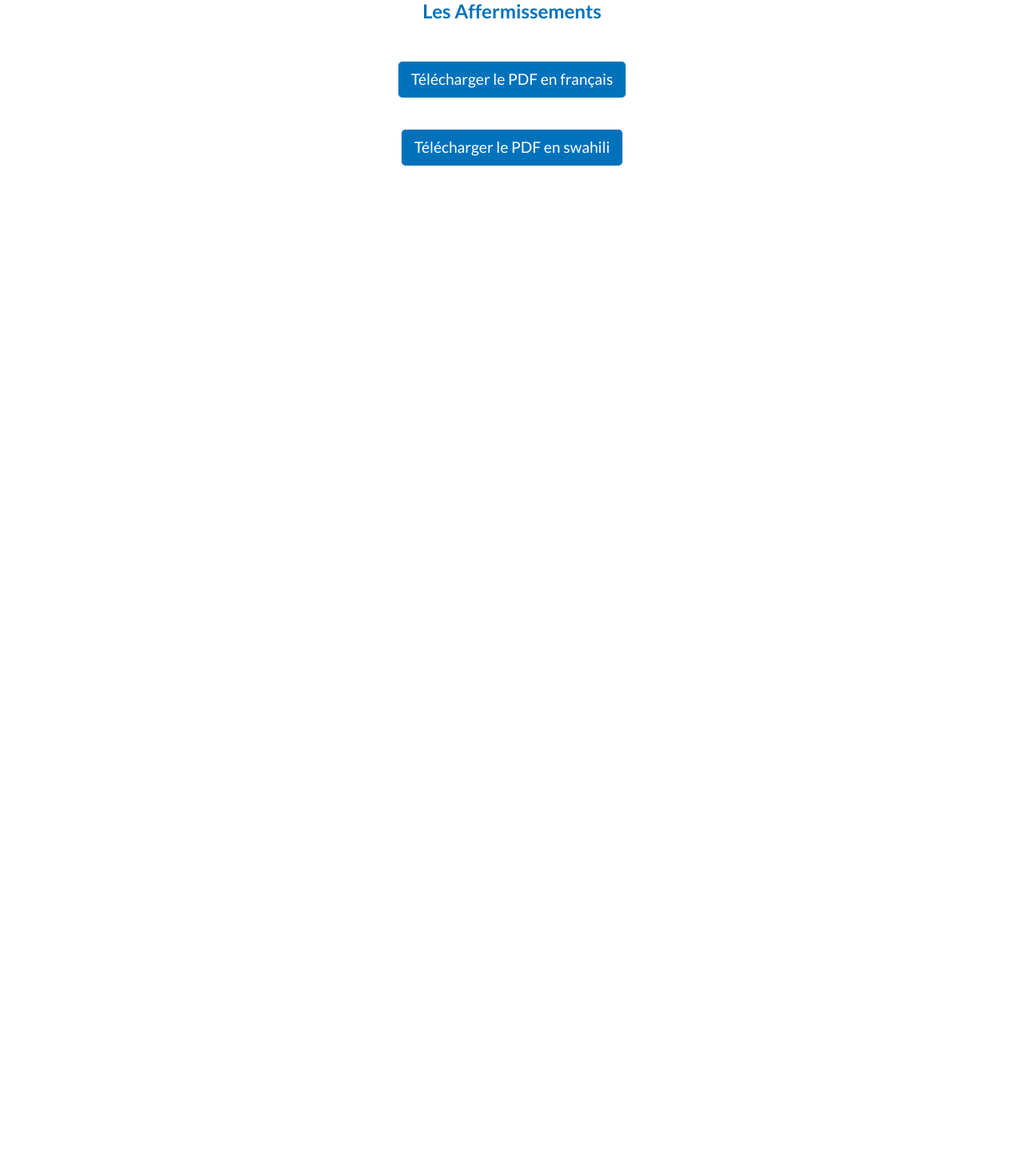
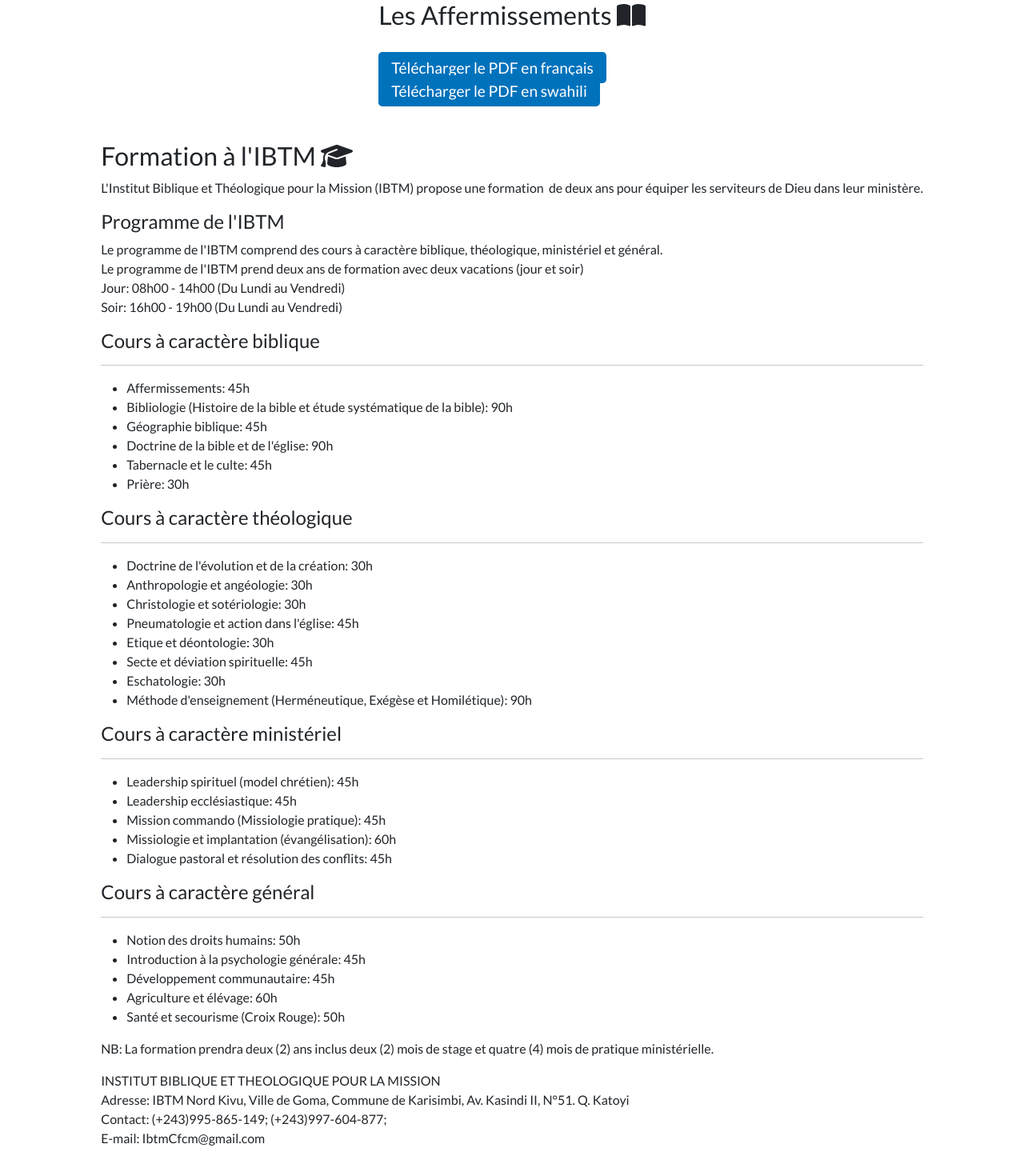
Before and after one commit to Olivier-Kango/cfcm, a React (Create React App) app: page /formation in a window 1280 px wide. Shown: the part 150-1620 px from the top of the page at 80% size. Before the commit the page ends 800 px from the top, so only its background shows below. Built offline with nearby package versions, Linux system fonts and the light colour scheme; a web font is replaced by a local one.

Commit message:
Formation

```diff
--- a/package.json
+++ b/package.json
@@ -3,9 +3,13 @@
   "version": "0.1.0",
   "private": true,
   "dependencies": {
+    "@fortawesome/fontawesome-svg-core": "^6.3.0",
+    "@fortawesome/free-solid-svg-icons": "^6.3.0",
+    "@fortawesome/react-fontawesome": "^0.2.0",
     "@testing-library/jest-dom": "^5.16.5",
     "@testing-library/react": "^13.4.0",
     "@testing-library/user-event": "^13.5.0",
+    "aos": "^2.3.4",
     "bootstrap": "^5.2.2",
     "moment": "^2.29.4",
     "moment-timezone": "^0.5.41",
--- a/src/components/Contact.js
+++ b/src/components/Contact.js
@@ -3,7 +3,17 @@ import '../styling/Contact.scss';
 
 const Contact = () => (
   <div className="contact">
-    Contact page under construction
+    <p>
+      Communauté de la Foi Chrétienne dans le Monde
+      <br />
+      Adresse: IBTM Nord Kivu, Ville de Goma, Commune de Karisimbi, Av. Kasindi II, N°51.
+      {' '}
+      Q. Katoyi
+      <br />
+      Contact: (+243)995-865-149; (+243)997-604-877;
+      <br />
+      E-mail: IbtmCfcm@gmail.com
+    </p>
   </div>
 );
 
--- a/src/components/Formation.js
+++ b/src/components/Formation.js
@@ -1,5 +1,9 @@
-import React from 'react';
+import React, { useEffect } from 'react';
 import '../styling/Formation.scss';
+import AOS from 'aos';
+import 'aos/dist/aos.css';
+import { FontAwesomeIcon } from '@fortawesome/react-fontawesome';
+import { faGraduationCap, faBookOpen } from '@fortawesome/free-solid-svg-icons';
 
 const Formation = () => {
   const pdfFileName = 'Afferm_franc.pdf';
@@ -8,12 +12,22 @@ const Formation = () => {
   const pdfPath = `${process.env.PUBLIC_URL}/${folderName}/${pdfFileName}`;
   const pdfPathSw = `${process.env.PUBLIC_URL}/${folderName}/${pdfFileSw}`;
 
+  useEffect(() => {
+    AOS.init({ duration: 1000 }); // initialize AOS
+  }, []);
+
   return (
     <div className="formation">
       <h1>Nos Formations</h1>
       <br />
-      <h3>Les Affermissements</h3>
+      <div className="download-container">
+        <h2>
+          Les Affermissements
+          {' '}
+          <FontAwesomeIcon icon={faBookOpen} />
+        </h2>
         <br />
+        <div className="download">
           <a href={pdfPath} download>
             Télécharger le PDF en français
           </a>
@@ -22,6 +36,114 @@ const Formation = () => {
             Télécharger le PDF en swahili
           </a>
         </div>
+      </div>
+      <br />
+      <br />
+      <div className="cours-container">
+        <h2>
+          Formation à l&apos;IBTM
+          {' '}
+          <FontAwesomeIcon icon={faGraduationCap} />
+        </h2>
+        <p className="formation-para">
+          L&apos;Institut Biblique et Théologique pour la Mission (IBTM) propose une formation&nbsp;
+          de deux ans pour équiper les serviteurs de Dieu dans leur ministère.
+        </p>
+
+        <h4>Programme de l&apos;IBTM</h4>
+        <p>
+          Le programme de l&apos;IBTM comprend des cours à caractère biblique,
+          théologique, ministériel et général.
+          <br />
+          Le programme de l&apos;IBTM prend deux ans de formation avec deux vacations (jour et soir)
+          <br />
+          Jour: 08h00 - 14h00 (Du Lundi au Vendredi)
+          <br />
+          Soir: 16h00 - 19h00 (Du Lundi au Vendredi)
+        </p>
+        <div className="cours" data-aos="fade-up">
+          <div>
+            <h4>Cours à caractère biblique</h4>
+            <hr />
+            <ul>
+              <li>Affermissements: 45h</li>
+              <li>Bibliologie (Histoire de la bible et étude systématique de la bible): 90h</li>
+              <li>Géographie biblique: 45h</li>
+              <li>Doctrine de la bible et de l&apos;église: 90h</li>
+              <li>Tabernacle et le culte: 45h</li>
+              <li>Prière: 30h</li>
+            </ul>
+          </div>
+          <div className="first" />
+        </div>
+
+        <div className="cours" data-aos="fade-up">
+          <div>
+            <h4>Cours à caractère théologique</h4>
+            <hr />
+            <ul>
+              <li>Doctrine de l&apos;évolution et de la création: 30h</li>
+              <li>Anthropologie et angéologie: 30h</li>
+              <li>Christologie et sotériologie: 30h</li>
+              <li>Pneumatologie et action dans l&apos;église: 45h</li>
+              <li>Etique et déontologie: 30h</li>
+              <li>Secte et déviation spirituelle: 45h</li>
+              <li>Eschatologie: 30h</li>
+              <li>Méthode d&apos;enseignement (Herméneutique, Exégèse et Homilétique): 90h</li>
+            </ul>
+          </div>
+          <div className="second" />
+        </div>
+
+        <div className="cours" data-aos="fade-up">
+          <div>
+            <h4>Cours à caractère ministériel</h4>
+            <hr />
+            <ul>
+              <li>Leadership spirituel (model chrétien): 45h</li>
+              <li>Leadership ecclésiastique: 45h</li>
+              <li>Mission commando (Missiologie pratique): 45h</li>
+              <li>Missiologie et implantation (évangélisation): 60h</li>
+              <li>Dialogue pastoral et résolution des conflits: 45h</li>
+            </ul>
+          </div>
+          <div className="third" />
+        </div>
+
+        <div className="cours" data-aos="fade-up">
+          <div>
+            <h4>Cours à caractère général</h4>
+            <hr />
+            <ul>
+              <li>Notion des droits humains: 50h</li>
+              <li>Introduction à la psychologie générale: 45h</li>
+              <li>Développement communautaire: 45h</li>
+              <li>Agriculture et élévage: 60h</li>
+              <li>Santé et secourisme (Croix Rouge): 50h</li>
+            </ul>
+          </div>
+          <div className="fourth" />
+        </div>
+        <div data-aos="fade-up">
+          <p>
+            <span>NB: </span>
+            La formation prendra deux (2) ans inclus deux (2) mois de stage
+            et quatre (4) mois de pratique ministérielle.
+          </p>
+          <p>
+            INSTITUT BIBLIQUE ET THEOLOGIQUE POUR LA MISSION
+            <br />
+            Adresse: IBTM Nord Kivu, Ville de Goma, Commune de Karisimbi, Av. Kasindi II, N°51.
+            {' '}
+            Q. Katoyi
+            <br />
+            Contact: (+243)995-865-149; (+243)997-604-877;
+            <br />
+            E-mail: IbtmCfcm@gmail.com
+          </p>
+        </div>
+      </div>
+    </div>
   );
 };
 
```
Also changed, not shown: 1 other file (tests, documents, lock files or other folders). Lines whose indentation alone changed are shown as unchanged.
